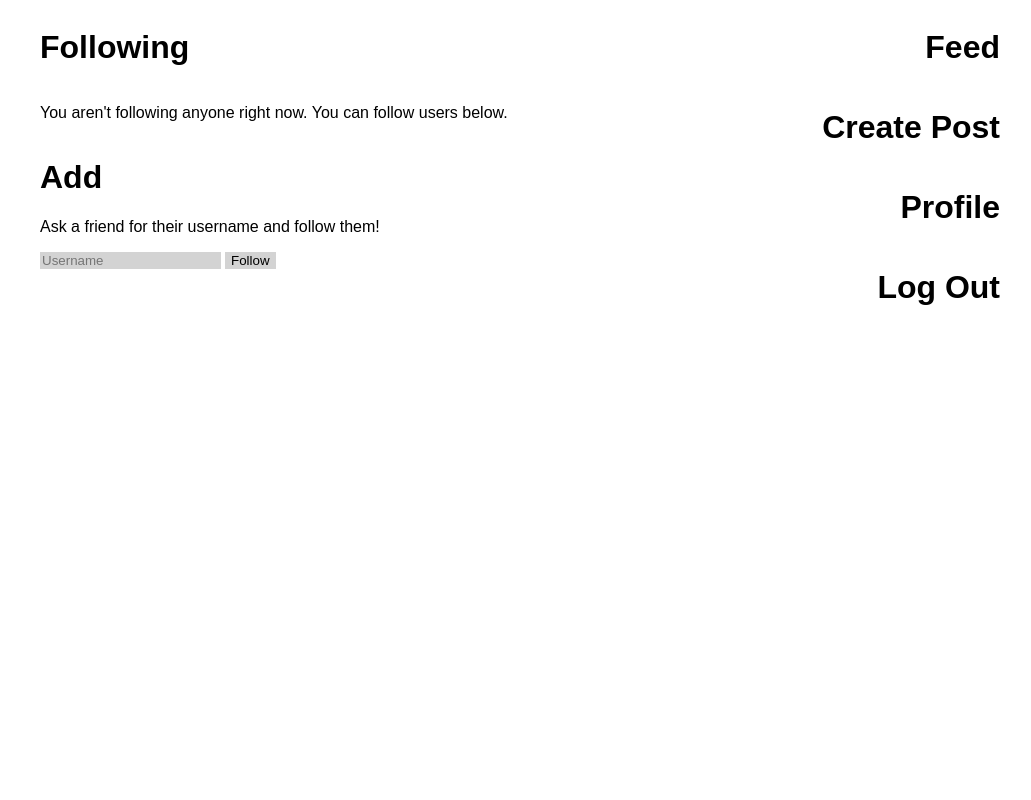
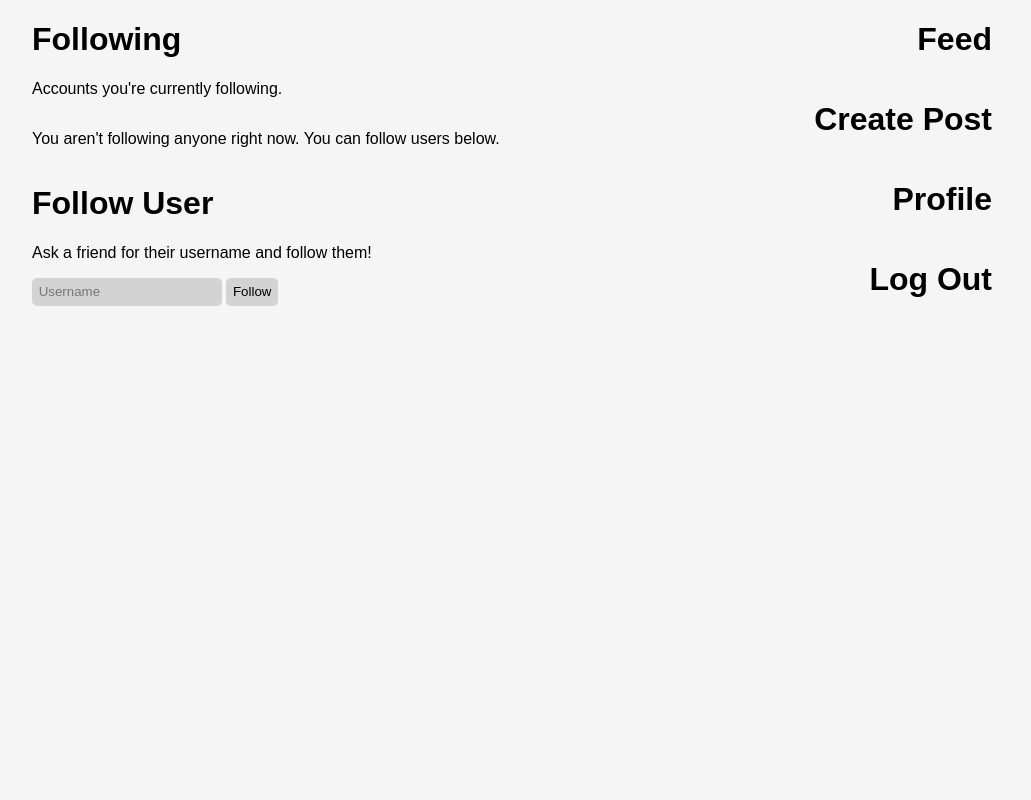
Before and after one commit to aidandomondon/comebacksunday, a Django app: template comebacksunday/posts/templates/posts/following.html in a window 1280 px wide. Shown: the whole page, without its empty margins (128-1159 px from the left). Run offline with Django 5.2, Linux system fonts and the light colour scheme; the template is opened without the code that fills it, so the values that code supplies are empty.

Commit message:
Style following page

```diff
--- a/comebacksunday/posts/static/posts/following.css
+++ b/comebacksunday/posts/static/posts/following.css
@@ -1,13 +1,15 @@
 body {
     font-family: sans-serif;
-    background-color: white; /* #b2ffb7; */
+    background-color: rgb(245, 245, 245);
     width: 100vw;
+    margin: 0 0 0 0;
     display: flex;
     flex-direction: column;
     align-items: center;
     gap: 0.25em;
     min-width: 700px;
     min-height: 350px;
+    height: 100vh;
 }
 
 .panel_view {
@@ -20,6 +22,12 @@ body {
 
 .following {
     flex-grow: 4;
+
+    .header {
+        justify-content: left;
+        align-items: left;
+        width: fit-content;
+    }
 }
 
 .profiles {
@@ -31,12 +39,12 @@ body {
 }
 
 .profile_card {
-    background-color: white;
     color: black;
     display: flex;
     flex-direction: row;
     justify-content: space-between;
-    border: solid black;
+    border: solid black 0.1em;
+    border-radius: 5px;
     padding: 1em;
     width: 75%;
     align-items: center;
@@ -111,9 +119,10 @@ input {
     color: black;
     background-color: lightgray;
     outline: none;
-    border-radius: 0;
+    border-radius: 5px;
     box-shadow: none;
     border: 0;
+    padding: 0.5em;
 }
 
 input:focus,
--- a/comebacksunday/posts/templates/posts/following.html
+++ b/comebacksunday/posts/templates/posts/following.html
@@ -6,6 +6,7 @@
                 <div class="header">
                     <h1>Following</h1>
                 </div>
+                <p>Accounts you're currently following.</p>
                 <div class="profiles">
                     {% if following|length == 0 %}
                         <p id="no_followees">
@@ -30,7 +31,9 @@
                     {% endif %}
                 </div>
                 <div class="add">
-                    <h1>Add</h1>
+                    <div class="header">
+                        <h1>Follow User</h1>
+                    </div>
                     <p>Ask a friend for their username and follow them!</p>
                     <form action="{% url 'posts:follow' %}" method="post">
                         {% csrf_token %}
```
